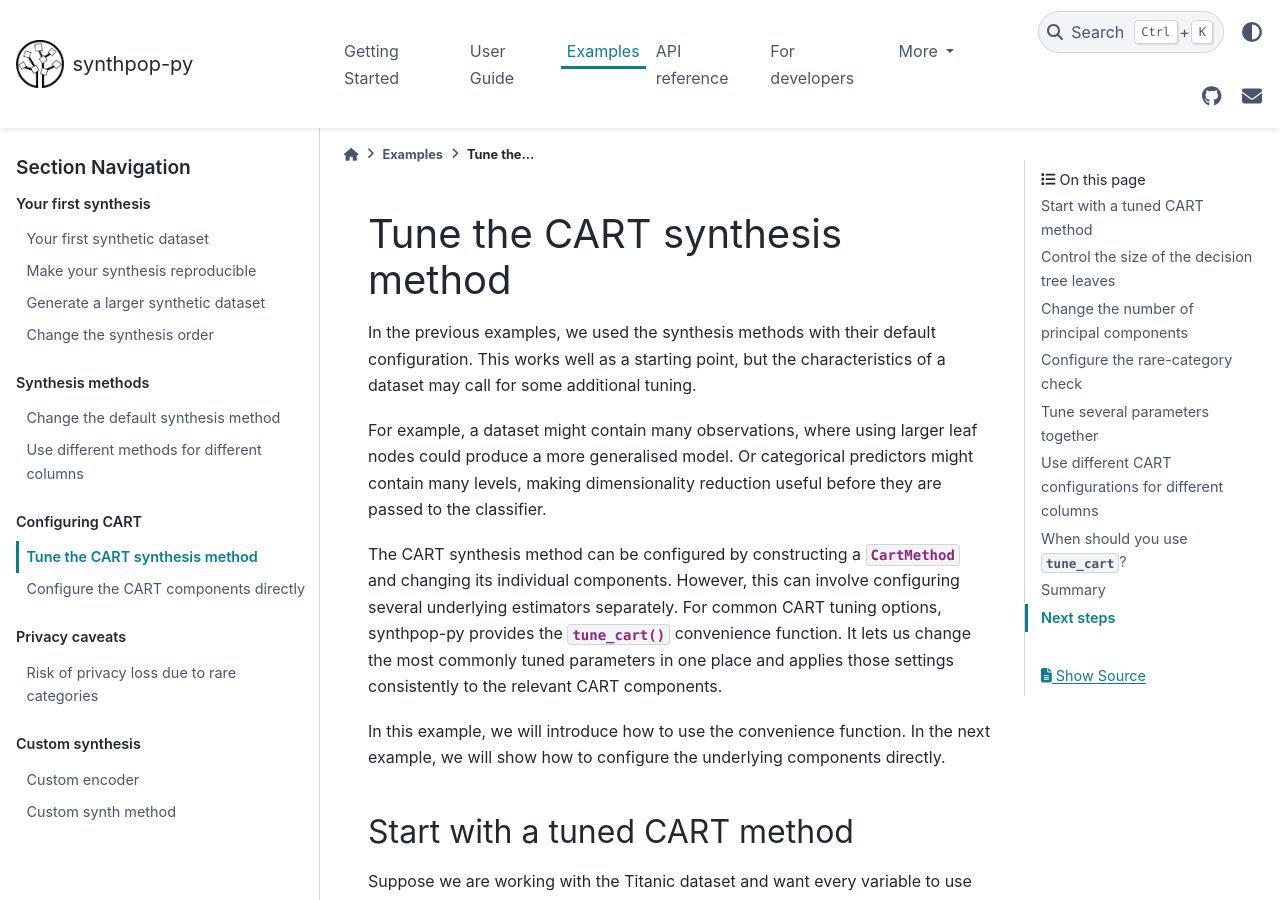
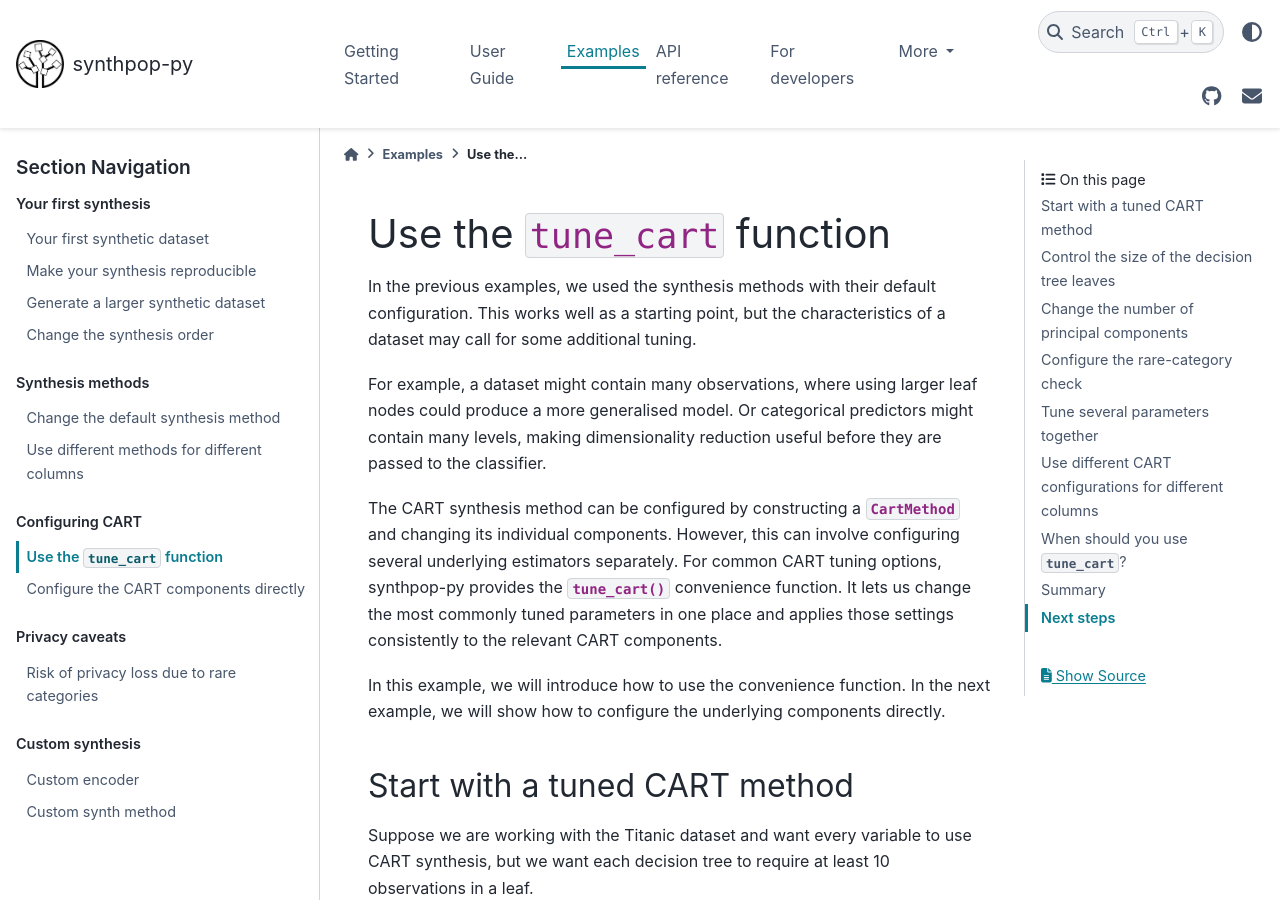
Before and after one commit to duonl/synthpop-py, a Sphinx documentation site: the page built from docs/source/examples/tune_cart_function.md, in a window 1280 px wide and 900 px high. Built offline with Sphinx 7.4.7 and the PyData theme 0.15.4, drawn with Linux system fonts in a browser that asks for light colours.

Commit message:
update title

```diff
--- a/docs/source/examples/tune_cart_function.md
+++ b/docs/source/examples/tune_cart_function.md
@@ -1,4 +1,4 @@
-# Tune the CART synthesis method
+# Use the `tune_cart` function
 In the previous examples, we used the synthesis methods with their default configuration. This works well as a starting point, but the characteristics of a dataset may call for some additional tuning.
 
 For example, a dataset might contain many observations, where using larger leaf nodes could produce a more generalised model. Or categorical predictors might contain many levels, making dimensionality reduction useful before they are passed to the classifier.
```
